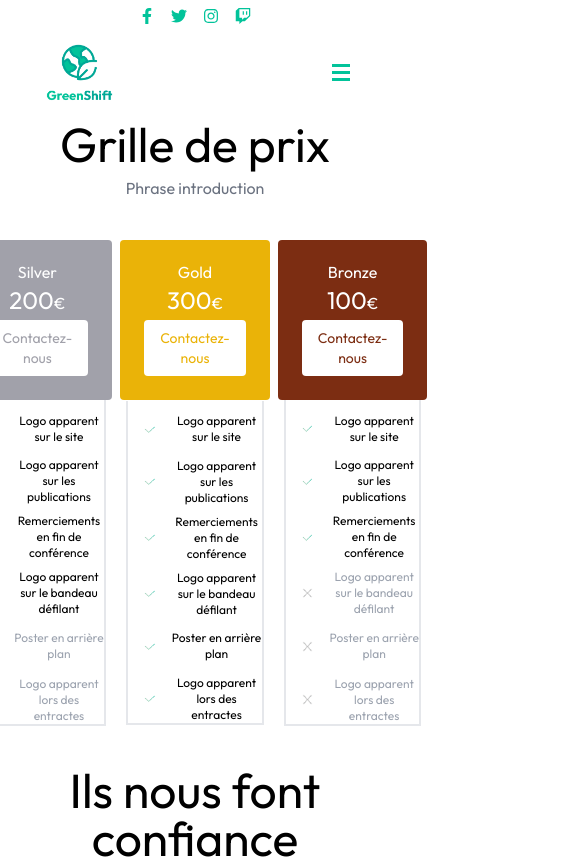
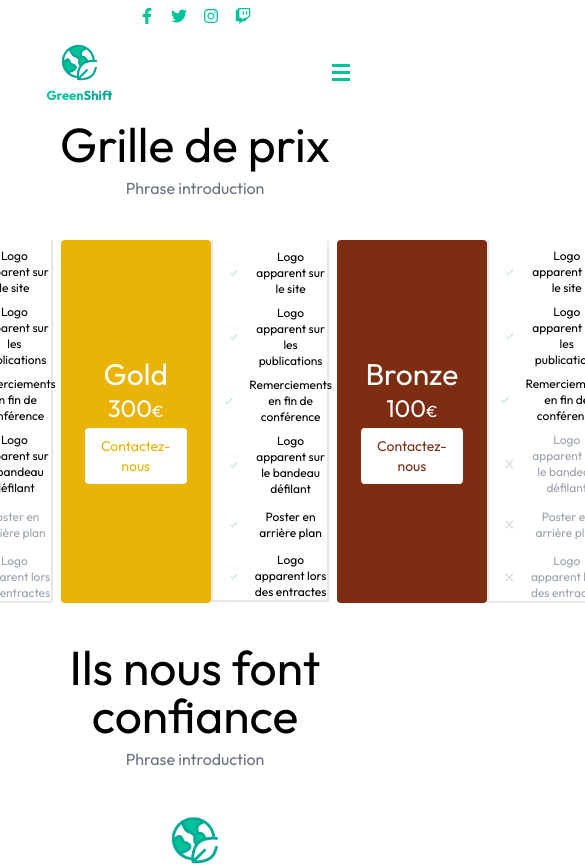
Before and after one commit to valentinpain/Greenshift, a Next.js app: page /sponsors in a window 390 px wide. Shown: the top 866 px of the page, 585 px wide, since content can reach past the window. Built offline with nearby package versions, Linux system fonts and the light colour scheme.

Commit message:
Update PricingElement.js

```diff
--- a/components/PricingElement.js
+++ b/components/PricingElement.js
@@ -3,9 +3,9 @@ import Image from "next/image"
 
 export default function PricingElement({title, price, color, content}){
     return(
-        <div className="flex flex-col w-full justify-evenly text-center">
-            <div className={`rounded text-white bg-${color} p-5`}>
-                <p className="m-0 lg:m-1">{title}</p>
+        <div className="flex md:flex-col justify-evenly text-center">
+            <div className={`flex flex-col rounded justify-center text-white bg-${color} p-5`}>
+                <p className="m-0 lg:m-1 text-3xl">{title}</p>
                 <p className="m-0 lg:m-1"><span className="lg:text-4xl text-2xl">{price}</span>€</p>
                 <button className={`m-1 px-4 py-2 bg-white rounded text-sm lg:text-lg text-${color}`}><Link href="#contact">Contactez-nous</Link></button>
             </div>
```
